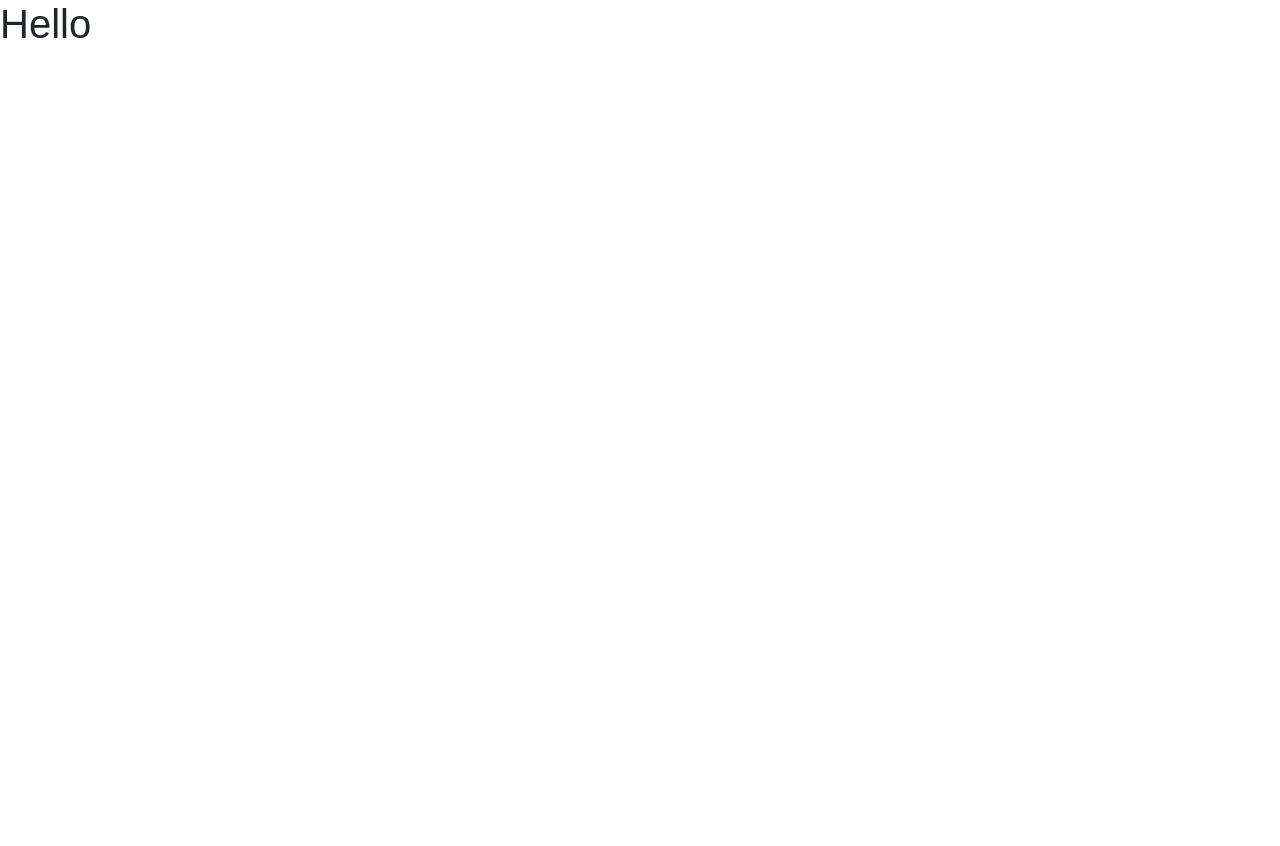
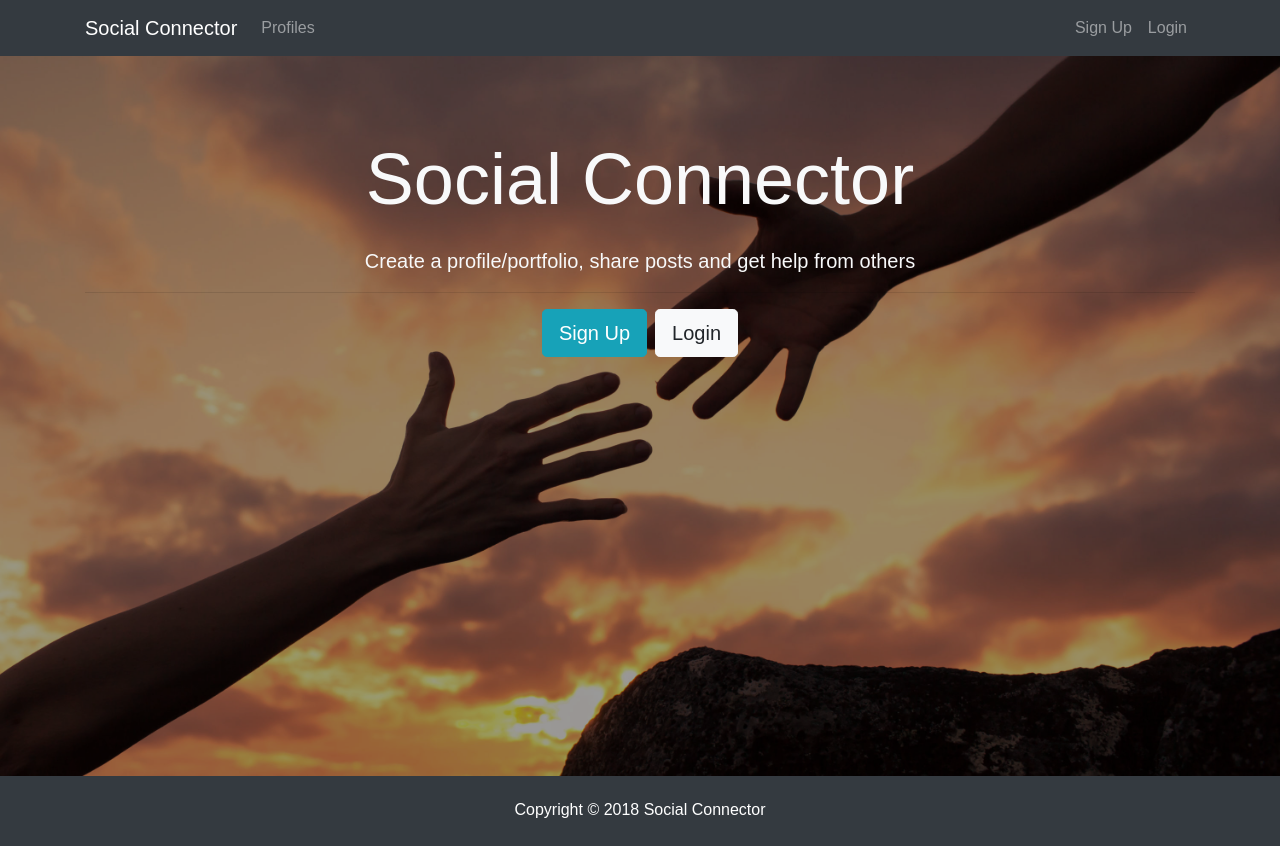
Before and after one commit to DmitryKn/social_connector, a React (Create React App) app in the folder client/: page / in a window 1280 px wide. Before the commit the page ends 800 px from the top, so only its background shows below. Built offline with nearby package versions, Linux system fonts and the light colour scheme.

Commit message:
landing page

```diff
--- a/client/src/App.css
+++ b/client/src/App.css
@@ -4,10 +4,10 @@
 
 .landing {
   position: relative;
-  background: url('./img/showcase.jpg') no-repeat;
+  background: url('./img/showcase.jpeg') no-repeat;
   background-size: cover;
   background-position: center;
-  height: 100vh;
+  height: 90vh;
   margin-top: -24px;
   margin-bottom: -50px;
 }
@@ -17,7 +17,7 @@
 }
 
 .dark-overlay {
-  background-color: rgba(0, 0, 0, 0.7);
+  background-color: rgba(0, 0, 0, 0.4);
   position: absolute;
   top: 0;
   left: 0;
--- a/client/src/App.js
+++ b/client/src/App.js
@@ -1,11 +1,16 @@
 import React, { Component } from 'react';
 import './App.css';
+import Navbar from './components/Layout/Navbar.js';
+import Footer from './components/Layout/Footer.js';
+import Landing from './components/Layout/Landing.js';
 
 class App extends Component {
   render() {
     return (
       <div className="App">
-        <h1>Hello</h1>
+        <Navbar />
+        <Landing />
+        <Footer />
       </div>
     );
   }
--- /dev/null
+++ b/client/src/components/Layout/Footer.js
@@ -0,0 +1,9 @@
+import React from 'react';
+
+const Footer = ({}) => (
+  <footer className="bg-dark text-white mt-5 p-4 text-center">
+    Copyright &copy; {new Date().getFullYear()} Social Connector
+  </footer>
+);
+
+export default Footer;
--- /dev/null
+++ b/client/src/components/Layout/Landing.js
@@ -0,0 +1,28 @@
+import React, { Component } from 'react';
+
+class Landing extends Component {
+
+  render() {
+    return (
+      <div className="landing">
+        <div className="dark-overlay landing-inner text-light">
+          <div className="container">
+            <div className="row">
+              <div className="col-md-12 text-center">
+                <h1 className="display-3 mb-4">Social Connector
+                </h1>
+                <p className="lead"> Create a profile/portfolio, share posts and get help from others</p>
+                <hr />
+                <a href="register.html" className="btn btn-lg btn-info mr-2">Sign Up</a>
+                <a href="login.html" className="btn btn-lg btn-light">Login</a>
+              </div>
+            </div>
+          </div>
+        </div>
+      </div>
+    );
+  }
+
+}
+
+export default Landing;
--- /dev/null
+++ b/client/src/components/Layout/Navbar.js
@@ -0,0 +1,38 @@
+import React, { Component } from 'react';
+
+class Navbar extends Component {
+
+  render() {
+    return (
+      <nav className="navbar navbar-expand-sm navbar-dark bg-dark mb-4">
+        <div className="container">
+          <a className="navbar-brand" href="landing.html">Social Connector</a>
+          <button className="navbar-toggler" type="button" data-toggle="collapse" data-target="#mobile-nav">
+            <span className="navbar-toggler-icon"></span>
+          </button>
+
+          <div className="collapse navbar-collapse" id="mobile-nav">
+            <ul className="navbar-nav mr-auto">
+              <li className="nav-item">
+                <a className="nav-link" href="profiles.html"> Profiles
+                </a>
+              </li>
+            </ul>
+
+            <ul className="navbar-nav ml-auto">
+              <li className="nav-item">
+                <a className="nav-link" href="register.html">Sign Up</a>
+              </li>
+              <li className="nav-item">
+                <a className="nav-link" href="login.html">Login</a>
+              </li>
+            </ul>
+          </div>
+        </div>
+      </nav>
+    );
+  }
+
+}
+
+export default Navbar;
```
Also changed, not shown: client/src/img/showcase.jpeg (added), client/src/img/showcase.jpg (deleted).
